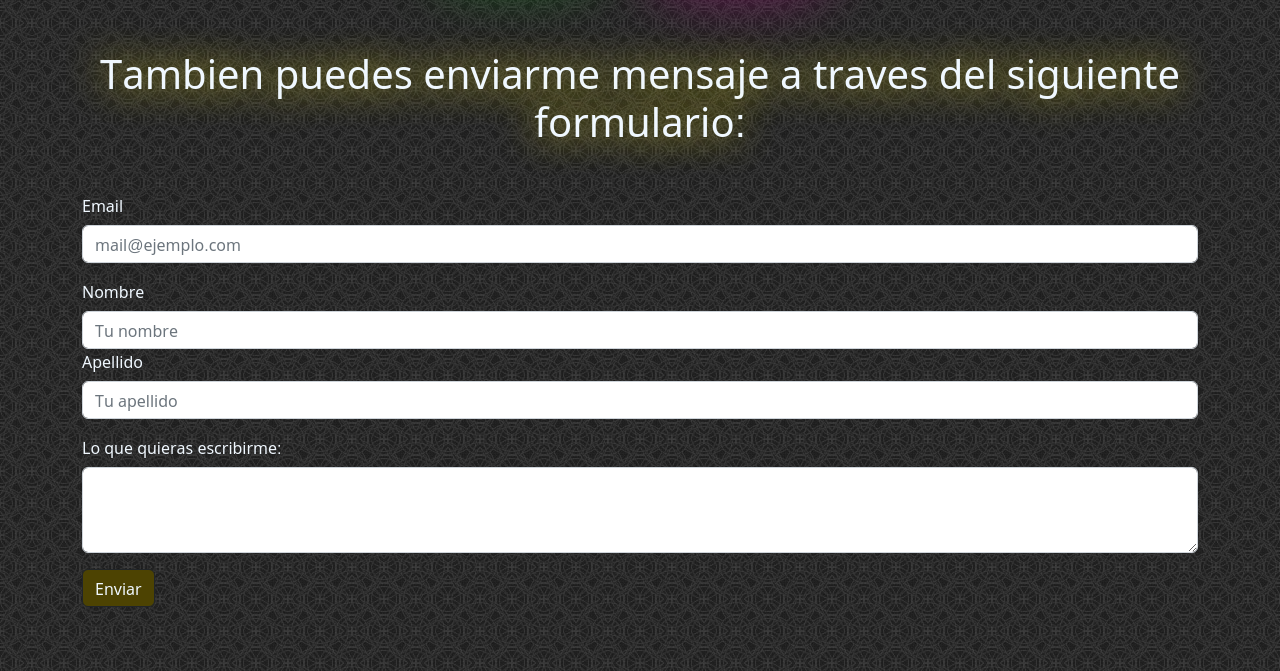
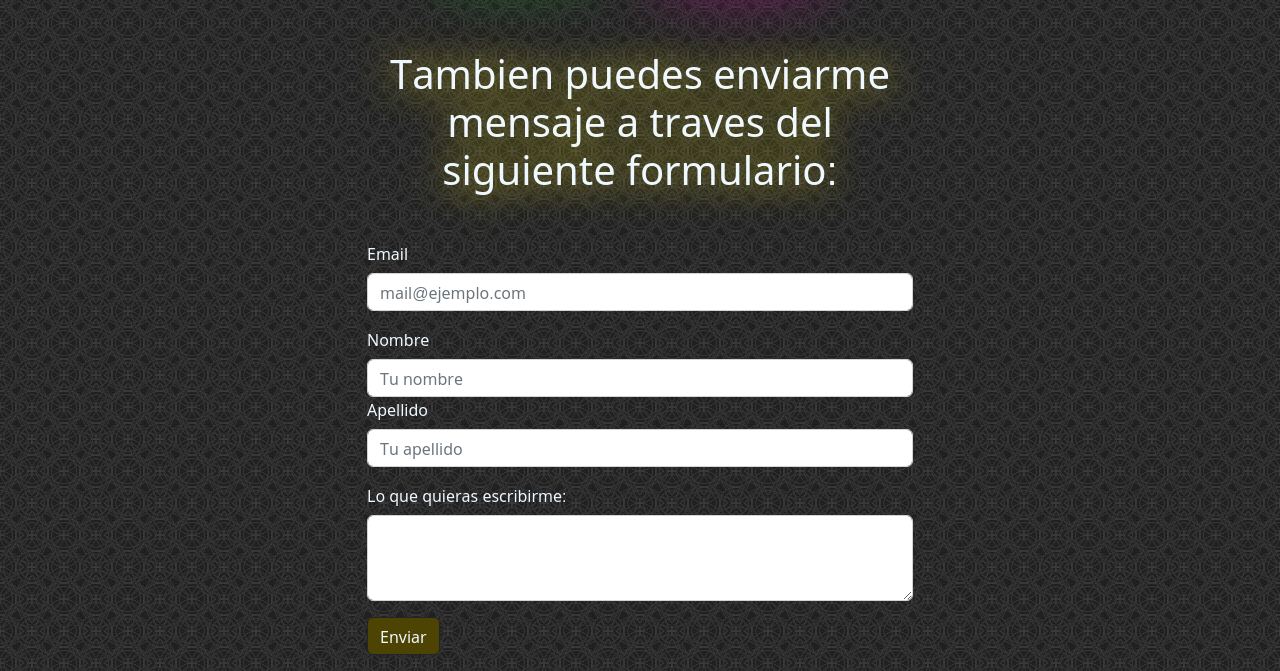
Before and after one commit to juanma269/DanceTeacherProfilePage, a website: page paginas/contacto.html in a window 1280 px wide. Shown: the part 809-1480 px from the top of the page. Drawn offline with nearby package versions, Linux system fonts and the light colour scheme; a web font is replaced by a local one.

Commit message:
se soluciona problema de @media, tambien formularios de contacto y carroussel de eventos

```diff
--- a/paginas/contacto.html
+++ b/paginas/contacto.html
@@ -63,8 +63,8 @@
             </div>
 
             <div class="container contacto_form">
-                <div class="row">
-                    <div class="col">
+                <div class="row justify-content-center">
+                    <div class="col-12 col-lg-6">
                         <div class="mb-3">
                             <h6 class="contacto__subtitulo">Tambien puedes enviarme mensaje a traves del siguiente
                                 formulario:</h6>
--- a/scss/paginas-estilos/eventos.scss
+++ b/scss/paginas-estilos/eventos.scss
@@ -30,7 +30,7 @@
     .carousel{
         width: 100%;
         }
-}
+//media queries
 @media (max-width:576px){
     .eventos__titulo{
         font-size: 60px;
@@ -42,3 +42,4 @@
         height:300px;
     }
 }
+}
```
Also changed, not shown: scss/paginas-estilos/sobre-mi.scss (+8 -10 lines), css/main.css.
